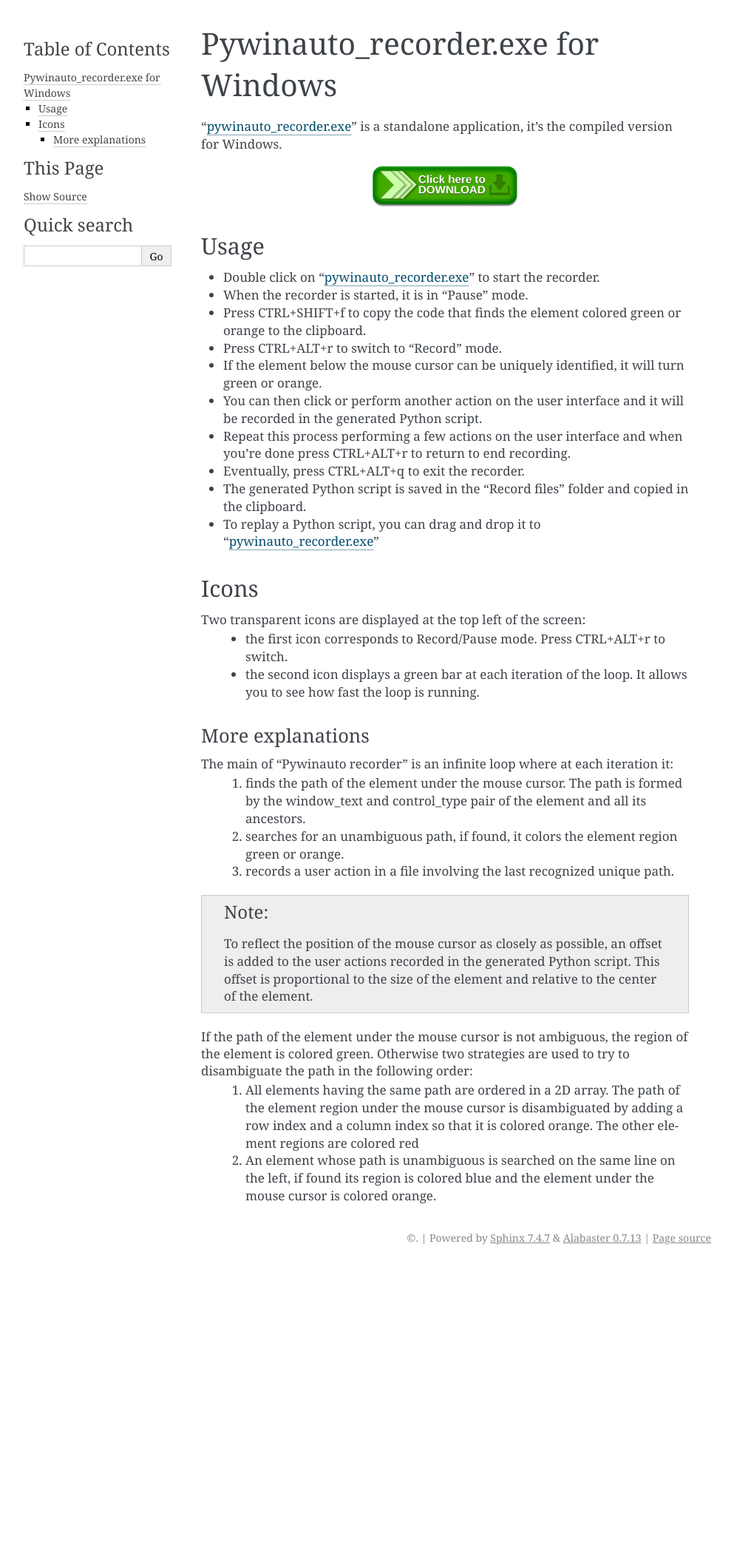
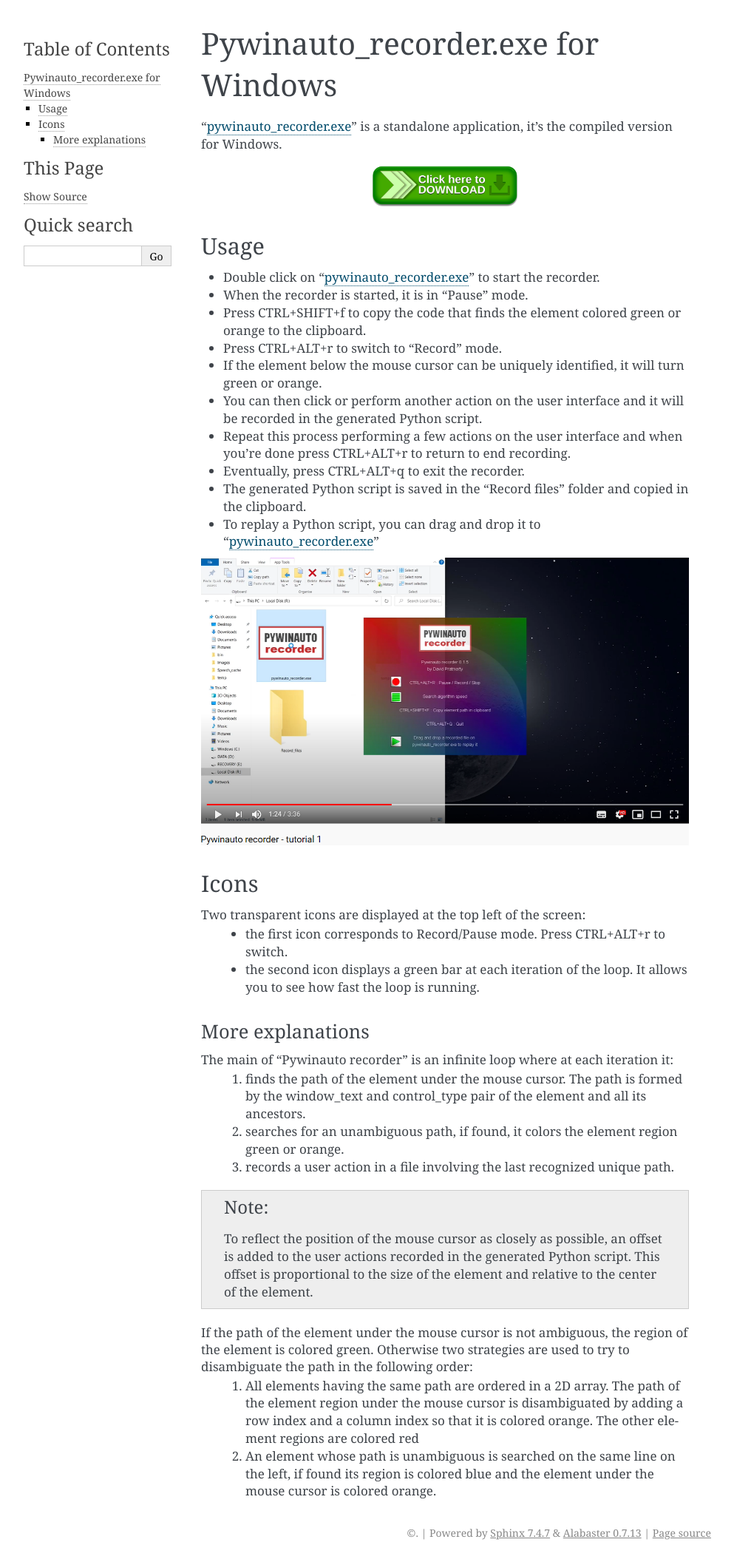
Before and after one commit to beuaaa/pywinauto_recorder, a Sphinx documentation site: the page built from docs/pywinauto_recorder_exe.rst, in a window 1280 px wide. Shown: the whole page at 74% size, without its empty margins (148-1141 px from the left). Built offline with Sphinx 7.4.7, drawn with Linux system fonts in a browser that asks for light colours; before the commit the page ends 1713 px from its top, so only the background shows below that.

Commit message:
Embed Youtube tutorial 1

```diff
--- a/docs/pywinauto_recorder_exe.rst
+++ b/docs/pywinauto_recorder_exe.rst
@@ -22,6 +22,10 @@
 - The generated Python script is saved in the "Record files" folder and copied in the clipboard.
 - To replay a Python script, you can drag and drop it to "pywinauto_recorder.exe_"
 
+.. image:: https://raw.githubusercontent.com/beuaaa/pywinauto_recorder/master/Images/Tutorial1.png?sanitize=true
+            :target: https://www.youtube.com/watch?v=-7W-rOvUjdE&list=PLV9GWm_Y6wCAW5aaDGSNJwwenmRk6dI-u
+            :width: 1207 px
+            :align: center
 Icons
 -----
 Two transparent icons are displayed at the top left of the screen:
```
